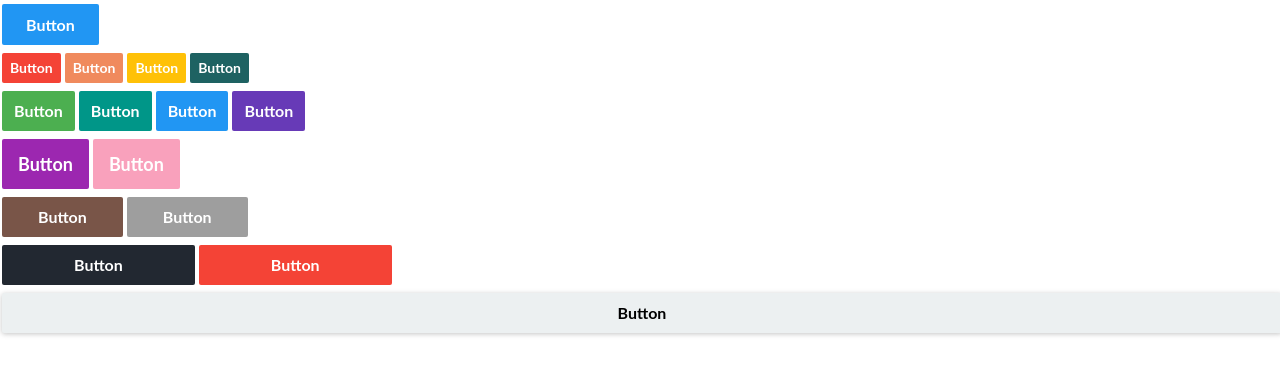
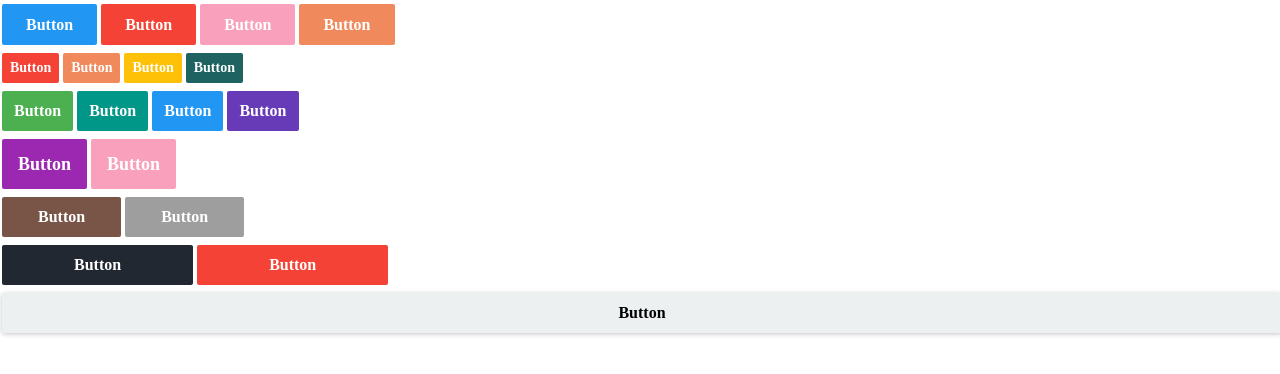
Before and after one commit to KanteLabs/Elegance, a React (Create React App) app: page / in a window 1280 px wide. Shown: the top 374 px of the page. Built offline with nearby package versions, Linux system fonts and the light colour scheme.

Commit message:
setup classname package

```diff
--- a/src/App.js
+++ b/src/App.js
@@ -7,9 +7,20 @@ class App extends Component {
     return (
       <div className="App">
         <div className="container buttons">
-          <Button>
-            Button
-          </Button>
+          <div className="row default">
+            <Button>
+              Button
+            </Button>
+            <Button color="red">
+              Button
+            </Button>
+            <Button color="pink">
+              Button
+            </Button>
+            <Button color="orange">
+              Button
+            </Button>
+          </div>
           <div className="row small">
             <Button color='red' size="small">
               Button
--- a/src/components/Button/Button.jsx
+++ b/src/components/Button/Button.jsx
@@ -1,4 +1,5 @@
 import React, { Component } from 'react';
+import classNames from 'classnames';
 import PropTypes from 'prop-types';
 
 import {
@@ -17,10 +18,6 @@ class Button extends Component {
             ...COLORS
         ]),
 
-        fontColor: PropTypes.oneOf([
-            ...COLORS
-        ]),
-
         raised: PropTypes.bool,
 
         size: PropTypes.oneOf([
@@ -30,10 +27,23 @@ class Button extends Component {
     }
 
     render(){
-        console.log(this.props)
-        const {children} = this.props;
+        const {
+            children,
+            color,
+            raised,
+            size
+        } = this.props;
+
+        const className = classNames(
+            'ele',
+            'button',
+            color,
+            size,
+            raised ? 'raised' : ''
+        )
+
         return(
-            <button className={`ele button ${this.props.color} ${this.props.size} ${this.props.raised ? 'raised' : ''} `}>
+            <button className={className}>
                 { children ? children : null}
             </button>
         )
--- a/src/styles/Button.scss
+++ b/src/styles/Button.scss
@@ -1,32 +1,13 @@
 @import './variables';
-
-@mixin handleButton($color){
-    background-color: $color;
-    color: white;
-    &:hover, &:focus{
-        background-color: darken($color, 10%);
-        box-shadow: 0 0 0 1px transparent inset,0 0 0 0 rgba(34,36,38,.15) inset;
-    }
-    &:active{
-        background-color: darken($color, 20%);
-        box-shadow: 0 0 0 1px transparent inset,0 0 0 0 rgba(34,36,38,.15) inset;
-    }
+@import './mixins';
+@font-face {
+    font-family: 'Montserrat', Lato,'Helvetica Neue',Arial,Helvetica,sans-serif;
+    src: url('/fonts/Montserrat') format('truetype');
 }
-@mixin handleButtonBlack($color){
-    background-color: $color;
-    color: white;
-    &:hover, &:focus{
-        background-color: lighten($color, 5%);
-        box-shadow: 0 0 0 1px transparent inset,0 0 0 0 rgba(34,36,38,.15) inset;
-    }
-    &:active{
-        background-color: lighten($color, 10%);
-        box-shadow: 0 0 0 1px transparent inset,0 0 0 0 rgba(34,36,38,.15) inset;
-    }
-}
-
 .ele.button{
     @include handleButton($blue);
+    // @include font-face;
+    font-family: 'Montserrat';
     color: $white;
     border: none;
     border-radius: 2px;
@@ -40,7 +21,6 @@
     user-select: none;
     min-height: 1em;
     outline: 0;
-    font-family: Lato,'Helvetica Neue',Arial,Helvetica,sans-serif;
     text-transform: none;
     text-shadow: none;
     font-weight: 700;
```
Also changed, not shown: src/styles/Button.css.
